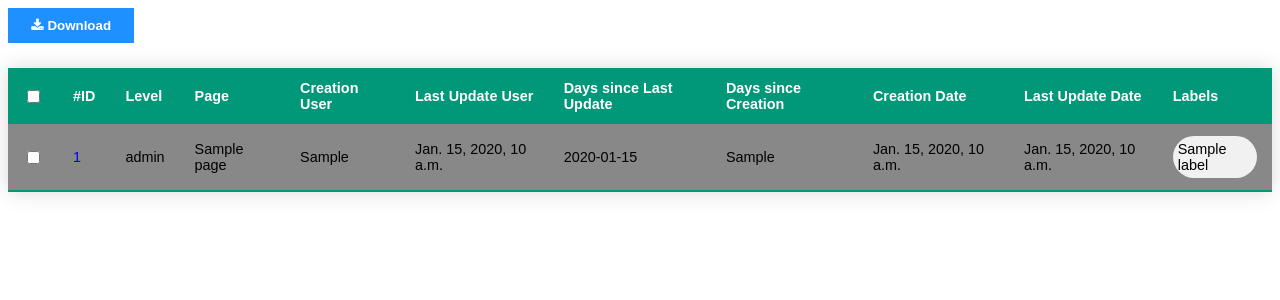
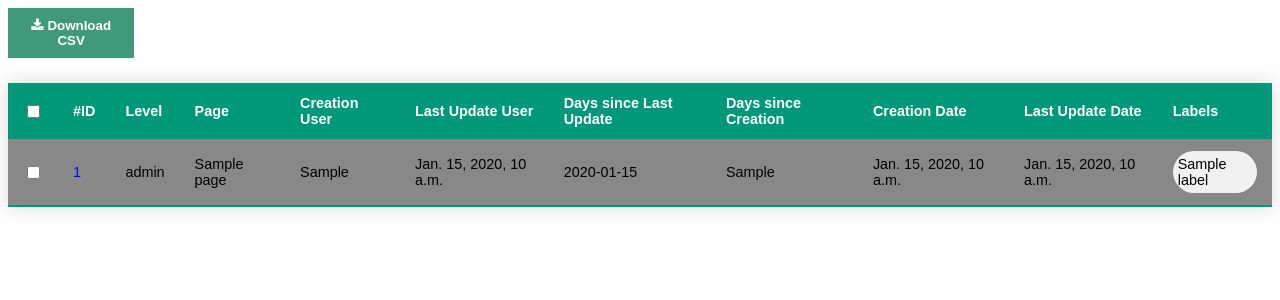
Before and after one commit to biluca/confluence-data-freshness, a Django app: template confluence_data_freshness/confluence_data_retriever/templates/confluence_data_retriever/children.html in a window 1280 px wide. Shown: the top 300 px of the page. Run offline with Django 3.2, Linux system fonts and the light colour scheme; the template is opened without the code that fills it: most values are stand-ins (such as "Sample title", 1, 10 or a date in 2020).

Commit message:
Minor Changes

```diff
--- a/confluence_data_freshness/confluence_data_retriever/confluence/model/response.py
+++ b/confluence_data_freshness/confluence_data_retriever/confluence/model/response.py
@@ -43,7 +43,7 @@ class ConfluenceResponse:
     def create_dict(self):
 
         days_from_last_update = self.compare_dates(self.last_updated_data)
-        days_from_creation = self.compare_dates(self.last_updated_data)
+        days_from_creation = self.compare_dates(self.create_data)
 
         return {
             "id": self.page_id,
--- a/confluence_data_freshness/confluence_data_retriever/static/css/style.css
+++ b/confluence_data_freshness/confluence_data_retriever/static/css/style.css
@@ -47,7 +47,7 @@
 }
 
 .btn {
-  background-color: DodgerBlue;
+  background-color: #40997A;
   border: none;
   color: white;
   padding: 10px;
@@ -57,5 +57,5 @@
 
 /* Darker background on mouse-over */
 .btn:hover {
-  background-color: RoyalBlue;
+  background-color: #00DB8F;
 }
--- a/confluence_data_freshness/confluence_data_retriever/templates/confluence_data_retriever/children.html
+++ b/confluence_data_freshness/confluence_data_retriever/templates/confluence_data_retriever/children.html
@@ -30,14 +30,14 @@ function download(){
         .then((href) => {
             Object.assign(document.createElement('a'), {
             href,
-            download: 'filename.csv',
+            download: 'confluence_pages.csv',
             }).click()})
         .catch(err => console.error(err));
 
 }
 </script>
 {% csrf_token %}
-<button class="btn" style="width:10%" onclick="download()"><i class="fa fa-download"></i> Download</button>
+<button class="btn" style="width:10%" onclick="download()"><i class="fa fa-download"></i> Download CSV</button>
 <table class="styled-table">
     <thead>
         <tr>
```
